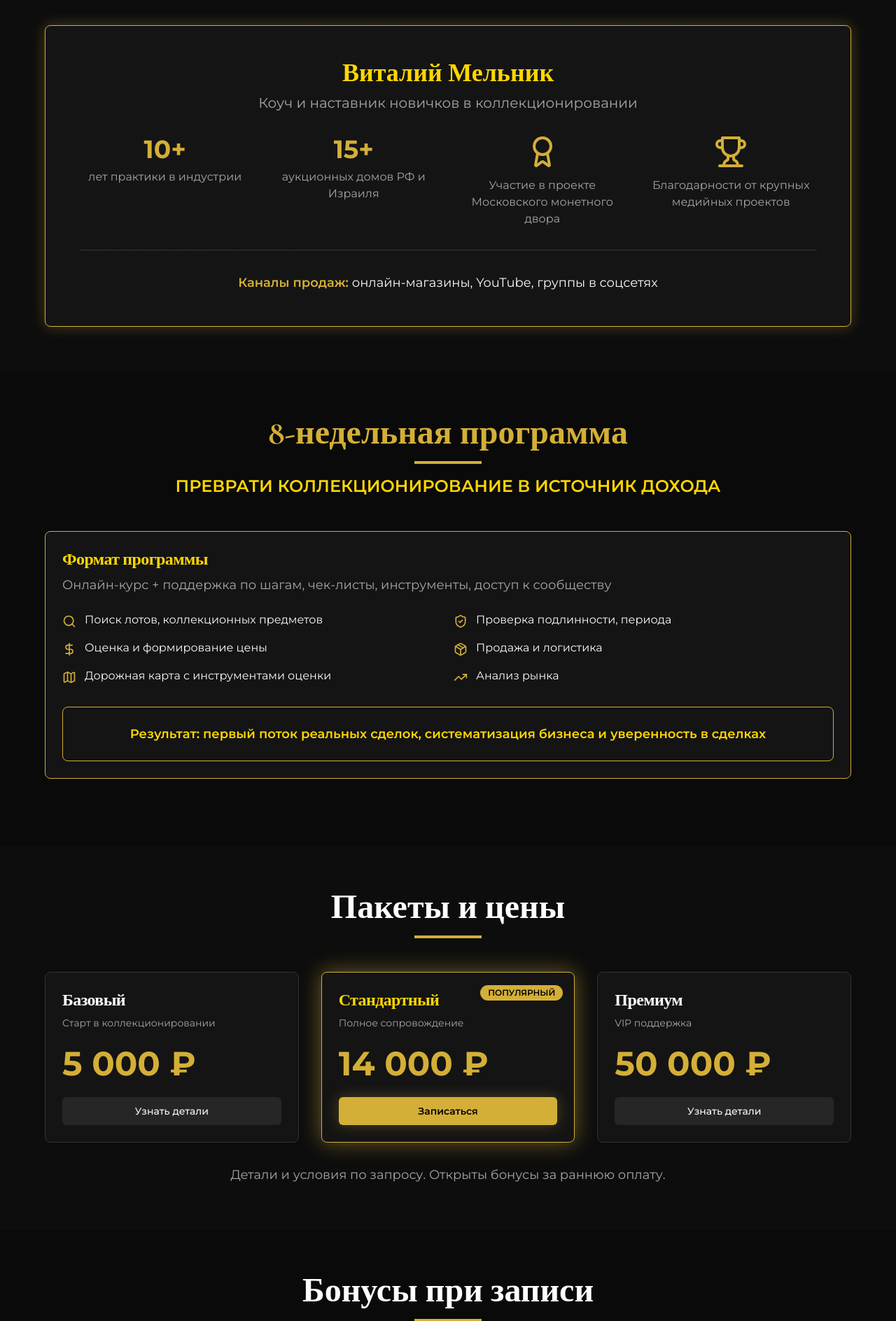
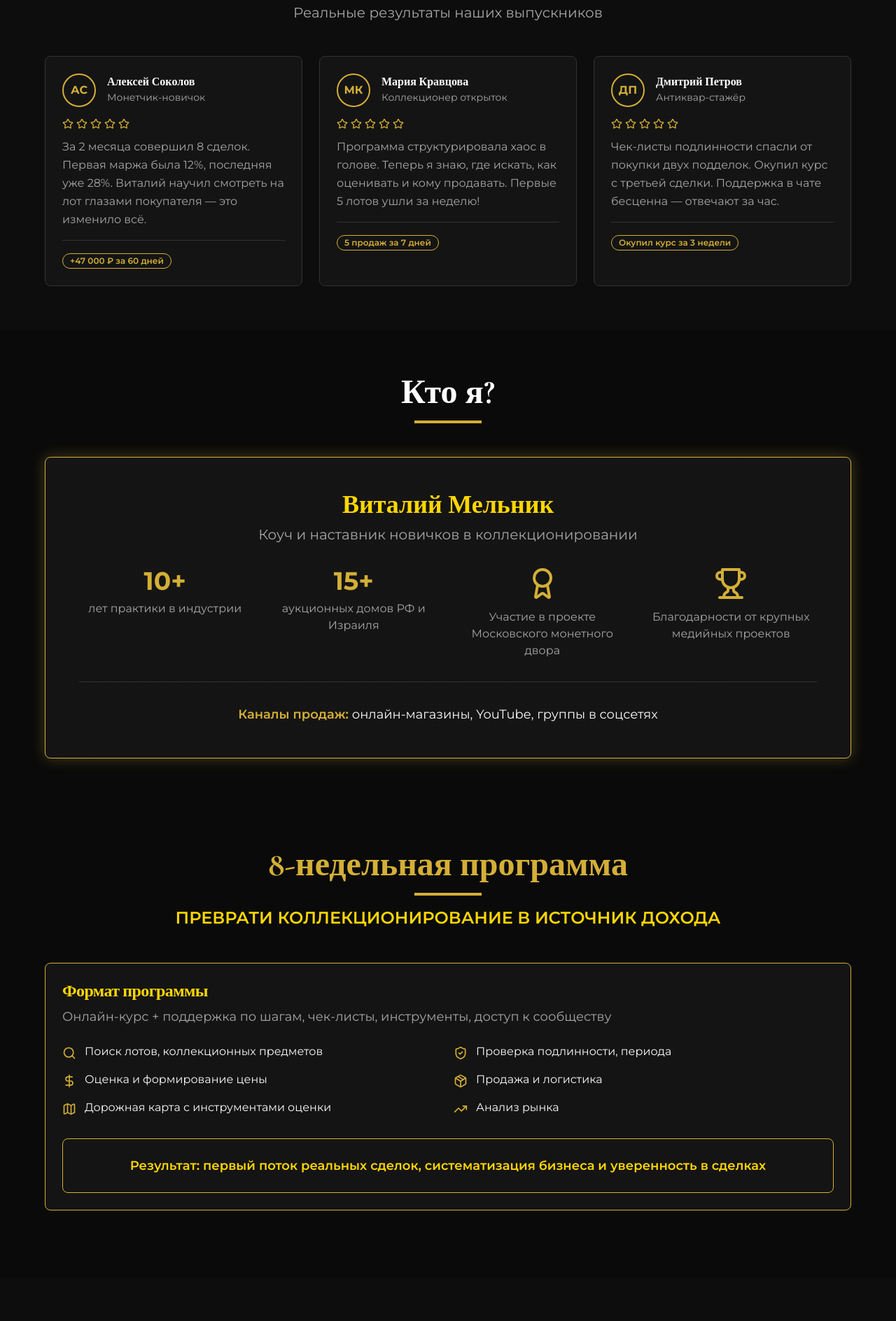
Before and after one commit to pr-poehali-dev/collection-income-project, a React (Vite) app: page / in a window 1280 px wide. Shown: the part 4000-5888 px from the top of the page at 70% size. Built offline with nearby package versions, Linux system fonts and the light colour scheme.

Commit message:
Добавлены изменения

```diff
--- a/src/pages/Index.tsx
+++ b/src/pages/Index.tsx
@@ -1,19 +1,58 @@
-import { useState } from 'react';
+import { useState, useEffect } from 'react';
 import { Button } from '@/components/ui/button';
 import { Card, CardContent, CardDescription, CardHeader, CardTitle } from '@/components/ui/card';
 import { Input } from '@/components/ui/input';
 import { Textarea } from '@/components/ui/textarea';
 import Icon from '@/components/ui/icon';
 import { Badge } from '@/components/ui/badge';
+import { Avatar, AvatarFallback } from '@/components/ui/avatar';
 
 const Index = () => {
   const [formData, setFormData] = useState({ name: '', phone: '', message: '' });
+  const [timeLeft, setTimeLeft] = useState({ days: 2, hours: 14, minutes: 30, seconds: 0 });
+
+  useEffect(() => {
+    const timer = setInterval(() => {
+      setTimeLeft(prev => {
+        if (prev.seconds > 0) return { ...prev, seconds: prev.seconds - 1 };
+        if (prev.minutes > 0) return { ...prev, minutes: prev.minutes - 1, seconds: 59 };
+        if (prev.hours > 0) return { ...prev, hours: prev.hours - 1, minutes: 59, seconds: 59 };
+        if (prev.days > 0) return { ...prev, days: prev.days - 1, hours: 23, minutes: 59, seconds: 59 };
+        return prev;
+      });
+    }, 1000);
+    return () => clearInterval(timer);
+  }, []);
 
   const handleSubmit = (e: React.FormEvent) => {
     e.preventDefault();
     alert('Спасибо за заявку! Скоро свяжемся с вами.');
     setFormData({ name: '', phone: '', message: '' });
   };
+
+  const testimonials = [
+    {
+      name: 'Алексей Соколов',
+      role: 'Монетчик-новичок',
+      text: 'За 2 месяца совершил 8 сделок. Первая маржа была 12%, последняя уже 28%. Виталий научил смотреть на лот глазами покупателя — это изменило всё.',
+      rating: 5,
+      result: '+47 000 ₽ за 60 дней'
+    },
+    {
+      name: 'Мария Кравцова',
+      role: 'Коллекционер открыток',
+      text: 'Программа структурировала хаос в голове. Теперь я знаю, где искать, как оценивать и кому продавать. Первые 5 лотов ушли за неделю!',
+      rating: 5,
+      result: '5 продаж за 7 дней'
+    },
+    {
+      name: 'Дмитрий Петров',
+      role: 'Антиквар-стажёр',
+      text: 'Чек-листы подлинности спасли от покупки двух подделок. Окупил курс с третьей сделки. Поддержка в чате бесценна — отвечают за час.',
+      rating: 5,
+      result: 'Окупил курс за 3 недели'
+    }
+  ];
 
   return (
     <div className="min-h-screen bg-[#0A0A0A] text-foreground overflow-x-hidden">
@@ -304,8 +343,53 @@ const Index = () => {
         </div>
       </section>
 
+      {/* Testimonials */}
+      <section className="py-16 px-4 sm:px-6 lg:px-8 bg-card/30">
+        <div className="max-w-6xl mx-auto">
+          <div className="text-center mb-12">
+            <h2 className="text-4xl sm:text-5xl font-bold text-white mb-4">Отзывы учеников</h2>
+            <div className="w-24 h-1 bg-gold mx-auto mb-4"></div>
+            <p className="text-xl text-muted-foreground">Реальные результаты наших выпускников</p>
+          </div>
+
+          <div className="grid md:grid-cols-3 gap-6">
+            {testimonials.map((testimonial, index) => (
+              <Card key={index} className="bg-card border-border hover:border-gold transition-all duration-300">
+                <CardContent className="p-6">
+                  <div className="flex items-start gap-4 mb-4">
+                    <Avatar className="w-12 h-12 border-2 border-gold">
+                      <AvatarFallback className="bg-gold/20 text-gold font-bold">
+                        {testimonial.name.split(' ').map(n => n[0]).join('')}
+                      </AvatarFallback>
+                    </Avatar>
+                    <div className="flex-1">
+                      <h4 className="font-semibold text-white">{testimonial.name}</h4>
+                      <p className="text-sm text-muted-foreground">{testimonial.role}</p>
+                    </div>
+                  </div>
+
+                  <div className="flex gap-1 mb-3">
+                    {[...Array(testimonial.rating)].map((_, i) => (
+                      <Icon key={i} name="Star" className="text-gold fill-gold" size={16} />
+                    ))}
+                  </div>
+
+                  <p className="text-muted-foreground mb-4 leading-relaxed">{testimonial.text}</p>
+
+                  <div className="pt-4 border-t border-border">
+                    <Badge className="bg-gold/20 text-gold border-gold">
+                      {testimonial.result}
+                    </Badge>
+                  </div>
+                </CardContent>
+              </Card>
+            ))}
+          </div>
+        </div>
+      </section>
+
       {/* Author */}
-      <section className="py-16 px-4 sm:px-6 lg:px-8 bg-card/30">
+      <section className="py-16 px-4 sm:px-6 lg:px-8">
         <div className="max-w-6xl mx-auto">
           <div className="text-center mb-12">
             <h2 className="text-4xl sm:text-5xl font-bold text-white mb-4">Кто я?</h2>
@@ -405,9 +489,14 @@ const Index = () => {
       {/* Pricing */}
       <section id="packages" className="py-16 px-4 sm:px-6 lg:px-8 bg-card/30">
         <div className="max-w-6xl mx-auto">
-          <div className="text-center mb-12">
+          <div className="text-center mb-8">
+            <Badge className="bg-destructive/20 text-destructive border-destructive px-6 py-2 text-sm font-semibold mb-4 inline-flex items-center gap-2">
+              <Icon name="Clock" size={16} />
+              ОСТАЛОСЬ {timeLeft.days}д {String(timeLeft.hours).padStart(2, '0')}:{String(timeLeft.minutes).padStart(2, '0')}:{String(timeLeft.seconds).padStart(2, '0')}
+            </Badge>
             <h2 className="text-4xl sm:text-5xl font-bold text-white mb-4">Пакеты и цены</h2>
-            <div className="w-24 h-1 bg-gold mx-auto"></div>
+            <div className="w-24 h-1 bg-gold mx-auto mb-4"></div>
+            <p className="text-xl text-gold-light font-semibold">Осталось только 3 места по специальной цене</p>
           </div>
 
           <div className="grid md:grid-cols-3 gap-8">
@@ -468,6 +557,27 @@ const Index = () => {
               </CardContent>
             </Card>
           </div>
+
+          <Card className="mt-12 bg-gradient-to-r from-gold/10 to-transparent border-gold">
+            <CardContent className="p-8">
+              <div className="flex flex-col md:flex-row items-center justify-between gap-6">
+                <div className="flex items-center gap-4">
+                  <Icon name="ShieldCheck" className="text-gold" size={48} />
+                  <div>
+                    <h3 className="text-2xl font-bold text-gold-light mb-1">Гарантия результата</h3>
+                    <p className="text-foreground">Вернём 100% стоимости, если не совершите первую сделку за 60 дней</p>
+                  </div>
+                </div>
+                <Button
+                  size="lg"
+                  className="bg-gold hover:bg-gold-light text-black font-semibold px-8 gold-glow shrink-0"
+                  onClick={() => document.getElementById('cta-form')?.scrollIntoView({ behavior: 'smooth' })}
+                >
+                  Забронировать место
+                </Button>
+              </div>
+            </CardContent>
+          </Card>
 
           <p className="text-center text-muted-foreground mt-8 text-lg">
             Детали и условия по запросу. Открыты бонусы за раннюю оплату.
```
Also changed, not shown: 1 other file (tests, documents, lock files or other folders).
